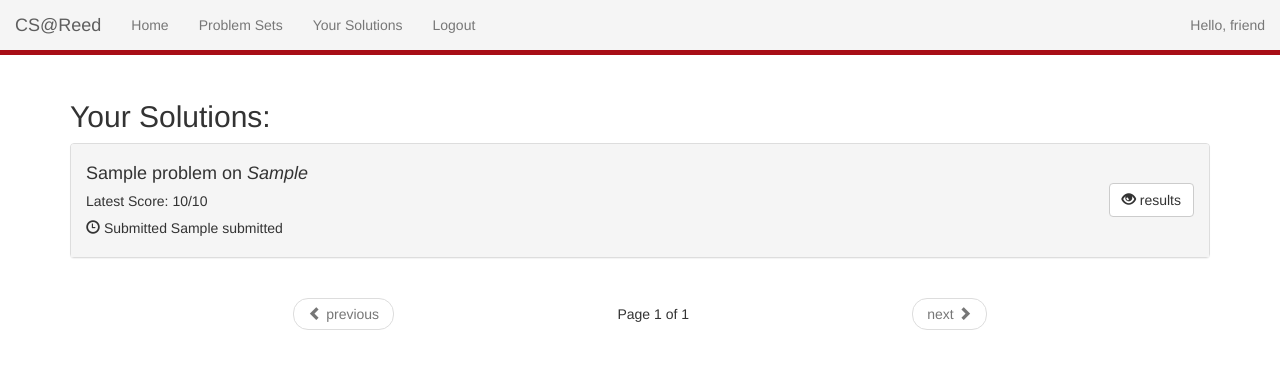
After one commit to ifjorissen/vrfy, a Django app: template templates/course/your_solutions.html in a window 1280 px wide. The commit adds this page. Shown: the top 369 px of the page. Run offline with Django 3.2, Linux system fonts and the light colour scheme; the template is opened without the code that fills it: most values are stand-ins (such as "Sample title", 1, 10 or a date in 2020); style sheets or scripts are compiled from the project's sources; some libraries are stand-ins or nearby versions.

Commit message:
added a section to see student solutions and added pagination for problem set and solution indices

```diff
--- a/course/sass/main.scss
+++ b/course/sass/main.scss
@@ -28,6 +28,13 @@ body{
   align-items: center;
 }
 
+.flex-pagination .pager{
+  width: inherit;
+  display: flex;
+  justify-content: space-between;
+  align-items: center;
+}
+
 .popover-footer {
   margin: 0;
   padding: 8px 14px;
--- a/course/urls.py
+++ b/course/urls.py
@@ -9,7 +9,7 @@ urlpatterns = [
     url(r'^logout/$', views.logout_user, name='logout'),
     url(r'^logged_out/$', views.logout_view, name='logged_out'),
     url(r'^problem_sets/$', views.problem_set_index, name='problem_set_index'),
-
+    url(r'^your_solutions/$', views.your_solutions, name='your_solutions'),
     # attempt & submit urls
     url(r'^attempt/problem-set(?P<ps_id>[0-9]+)/$',
         views.attempt_problem_set,
--- a/templates/course/includes/nav.html
+++ b/templates/course/includes/nav.html
@@ -16,6 +16,7 @@
 			<ul class="nav navbar-nav" role="menu">
 				<li class="navbar-link" role="menuitem"><a href={% url 'course:index'%}>Home</a></li>
 				<li class="navbar-link" role="menuitem"><a href={% url 'course:problem_set_index'%}>Problem Sets</a></li>
+				<li class="navbar-link" role="menuitem"><a href={% url 'course:your_solutions'%}>Your Solutions</a></li>
 				<li class="navbar-link"><a href="{% url 'course:logout' %}"> Logout </a></li>
 			</ul>
 		</div>
--- a/templates/course/results_detail.html
+++ b/templates/course/results_detail.html
@@ -12,7 +12,7 @@
   <section id="result-{{result.id}}" class="panel panel-default">
     <div class="panel-heading">
       <h3><span role="button" data-toggle="collapse" data-parent="#result-{{result.id}}" href="#collapse-result-{{result.id}}" aria-expanded="true">
-        {{problem.title }}</span><span class="pull-right small">Score: {{result.score}}
+        {{problem.title }} </span><span class="pull-right small">Score: {{result.score}}
         {% if result.max_score %}/{{result.max_score}}{% endif %}</span></h3>
     </div>
     <div id="collapse-result-{{result.id}}" class="panel-body panel-collapse collapse in" role="tabpanel">
--- a/templates/course/results_problem_detail.html
+++ b/templates/course/results_problem_detail.html
@@ -6,6 +6,7 @@
 {% block content %}
 <section class="col-sm-12 result-wrapper">
   <div class="row">
+  <br>
   <p class="col-sm-12 lead">If the results aren't there or haven't changed since your last submission, try refreshing the page in 30 seconds</p>
   </div>
   <section class="row">
@@ -14,7 +15,7 @@
       <section id="result-{{result.id}}" class="panel panel-default">
         <div class="panel-heading">
           <h3><span role="button" data-toggle="collapse" data-parent="#result-{{result.id}}" href="#collapse-result-{{result.id}}" aria-expanded="true">
-            {{ solution.problem.title }}</span><span class="pull-right small">Score: {{result.score}}{% if result.max_score %}/{{result.max_score}}{% endif %}</span></h3>
+            {{ solution.problem.title }} on {{ solution.get_problemset }}</span><span class="pull-right small">Score: {{result.score}}{% if result.max_score %}/{{result.max_score}}{% endif %}</span></h3>
         </div>
         <div id="collapse-result-{{result.id}}" class="panel-body panel-collapse collapse in" role="tabpanel">
           <h4>Attempts: {{result.attempt_num}}</h4>
--- /dev/null
+++ b/templates/course/your_solutions.html
@@ -0,0 +1,86 @@
+{% extends 'course/base.html' %}
+{% block content %}
+<section class="col-sm-12">
+  <h2>Your Solutions:</h2>
+  <div class="panel-group" role="tablist" aria-multiselectable="true">
+  {% for sol in solutions %}
+  <div class="panel panel-default" id="problemset-{{ps.id}}">
+    <div class="panel-heading" role="tab">
+    <div class="flex-panel-wrapper">
+      <div>
+        <p class = "h4">{{ sol.problem.title }} on <em>{{ sol.get_problemset }}</em></p>
+        <p class="h5">
+          {% if sol.latest_score == "Not Autograded" %}
+            Not Autograded
+          {% else %}
+            Latest Score: {{sol.latest_score}}{% if sol.max_score %}/{{sol.max_score}}{% endif %}
+          {% endif %}
+        </p>
+        <p class="h5">
+          <span class="glyphicon glyphicon-time"></span>
+          Submitted {{sol.submitted}}
+        </p>
+      </div>
+      <div>
+        <a role="button" type="button" href="{% url 'course:results_problem_detail' sol.student_problem_set.problem_set.id sol.problem.id %}" class="btn btn-default">
+          <span class="glyphicon glyphicon-eye-open"></span> results
+        </a>
+      </div>
+    </div>
+  </div>
+  </div>
+  {% endfor %}
+  </div>
+    <!-- <ul class="list-group">
+      {% for sol in solutions %}
+        <li class="list-group-item">
+          <div class="flex-panel-wrapper">
+            <div>
+              <p class = "h4">{{ sol.problem.title }}</p>
+              <p class="h5">
+                {% if sol.latest_score == "Not Autograded" %}
+                  Not Autograded
+                {% else %}
+                  Latest Score: {{sol.latest_score}}{% if sol.max_score %}/{{sol.max_score}}{% endif %}
+                {% endif %}
+              </p>
+              <p class="h5">
+                <span class="glyphicon glyphicon-time"></span>
+                Submitted {{sol.submitted}}
+              </p>
+            </div>
+            <div>
+              <a role="button" type="button" href="{% url 'course:results_problem_detail' sol.student_problem_set.problem_set.id sol.problem.id %}" class="btn btn-default">
+                <span class="glyphicon glyphicon-eye-open"></span> results
+              </a>
+            </div>
+          </div>
+        </li>
+      {% empty %}
+      <li class="list-group-item">
+          <div class="flex-panel-wrapper">
+              <p class = "h4">You don't have any submitted solutions! </p>
+          </div>
+        </li>
+      {% endfor %}
+    </ul> -->
+</section>
+<footer class="flex-pagination col-sm-12">
+  <nav>
+    <ul class="pager">
+      {% if solutions.has_previous %}
+        <li class="previous"><a href="?page={{ solutions.previous_page_number }}"><span class="glyphicon glyphicon-chevron-left"></span> previous </a></li>
+      {% else %}
+        <li class="previous disabled"><a href="#"><span class="glyphicon glyphicon-chevron-left"></span> previous </a></li>
+      {% endif %}
+      <li class="current">
+        Page {{ solutions.number }} of {{ solutions.paginator.num_pages }}
+      </li>
+      {% if solutions.has_next %}
+        <li class="next"><a href="?page={{ solutions.next_page_number }}"> next <span class="glyphicon glyphicon-chevron-right"></span></a></li>
+      {% else %}
+        <li class="next disabled"><a href="#"> next <span class="glyphicon glyphicon-chevron-right"> </span></a></li>
+      {% endif %}
+    </ul>
+  </nav>
+{% endblock %}
```
Also changed, not shown: course/views.py (+53 -2 lines), templates/course/problem_set_index.html (+19 -0 lines).
